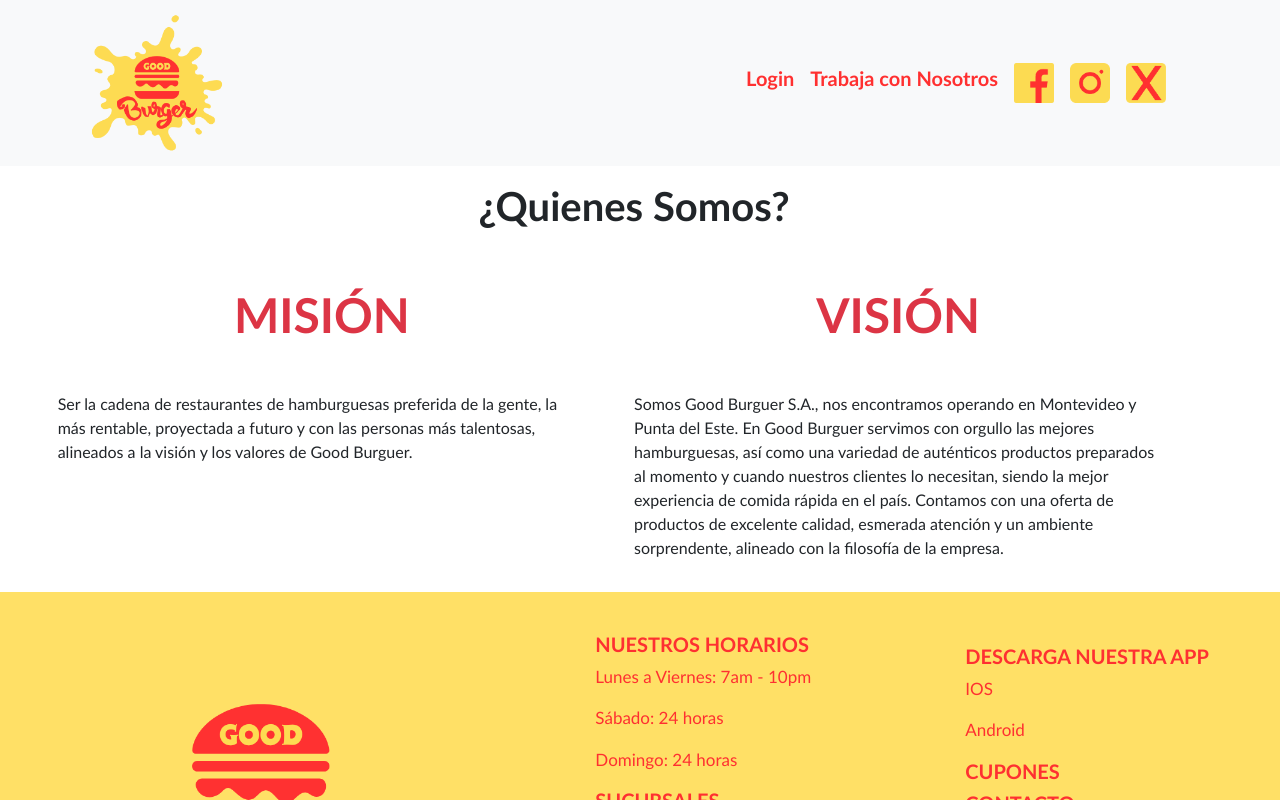
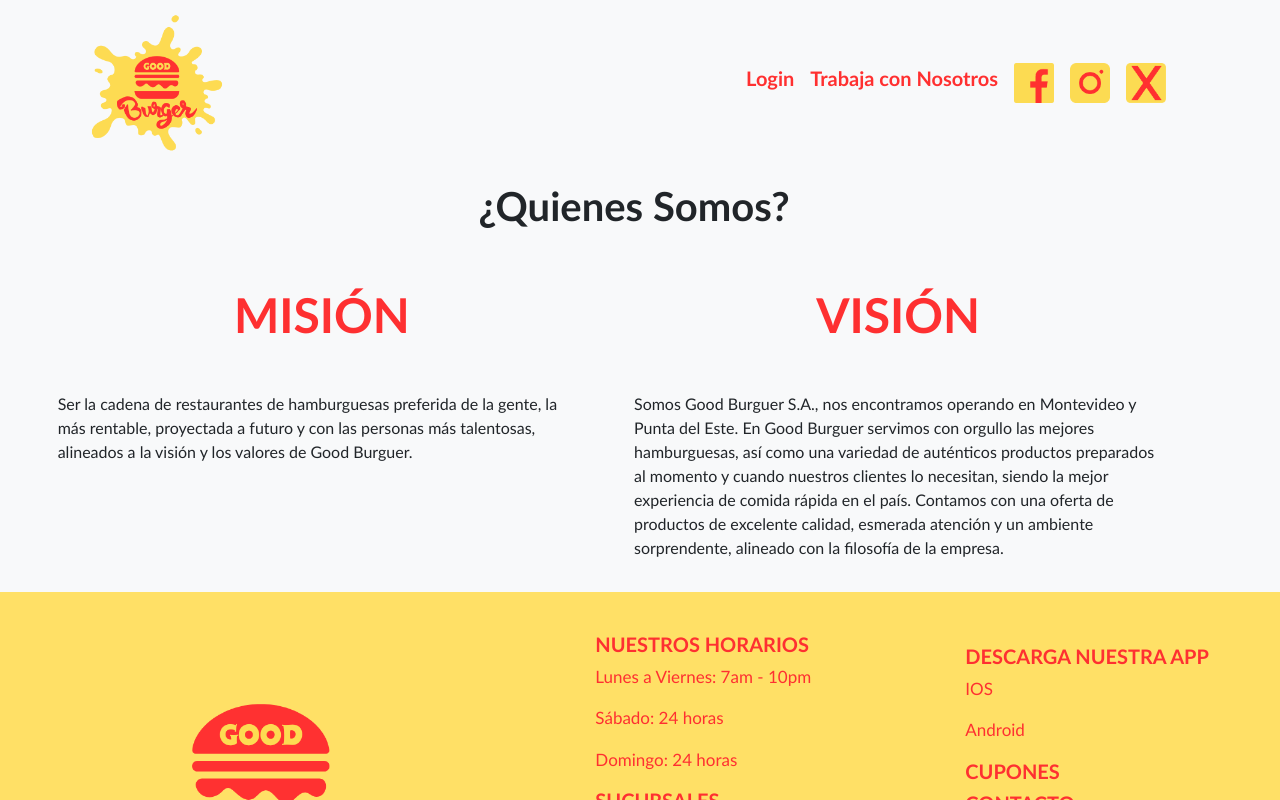
Before and after one commit to JoshNV08/FinalProject-FrontEnd, a React (Vite) app: page /sobrenosotros in a window 1280 px wide. Shown: the top 800 px of the page. Built offline with nearby package versions, Linux system fonts and the light colour scheme.

Commit message:
Update InfoExtend.jsx

```diff
--- a/src/components/Others/InfoExtend.jsx
+++ b/src/components/Others/InfoExtend.jsx
@@ -4,7 +4,7 @@
 
 function InfoExtend() {
   return (
-    <Container fluid className="ps-0" style={{ backgroundColor: "#ffffff" }}>
+    <Container fluid className="ps-0" >
       <Row className="align-items-center py-3">
         <div className="text-md-center text-center">
           <h1 style={{ fontWeight: "bold" }}>¿Quienes Somos?</h1>
@@ -12,8 +12,8 @@
         <div className="d-flex justify-content-center">
           <Col md={5} className=" text-md-start text-center">
             <h2
-              style={{ fontWeight: "bold" }}
-              className="display-5 text-danger my-5 text-center"
+              style={{ fontWeight: "bold", color:'#fe3031' }}
+              className="display-5 my-5 text-center"
             >
               MISIÓN
             </h2>
@@ -25,8 +25,8 @@
           </Col>
           <Col md={5} className=" text-md-start text-center mx-sm-5">
             <h2
-              style={{ fontWeight: "bold" }}
-              className="display-5 text-danger my-5 text-center"
+              style={{ fontWeight: "bold", color:'#fe3031' }}
+              className="display-5 my-5 text-center"
             >
               VISIÓN
             </h2>
```
